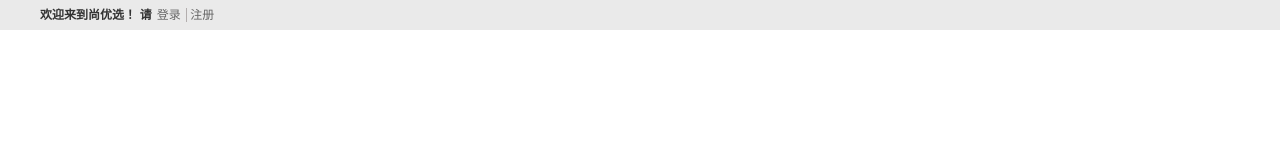
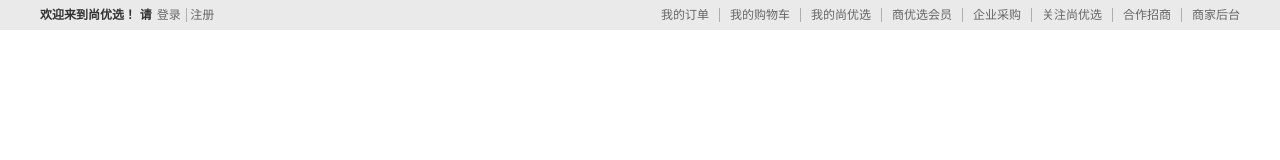
Before and after one commit to cocodx/perferred, a plain HTML site: page index.html in a window 1280 px wide. Drawn offline with Linux system fonts and the light colour scheme.

Commit message:
feature(perferred):列表布局搭建

```diff
--- a/css/index.less
+++ b/css/index.less
@@ -16,6 +16,7 @@
         .clearfix();
         //左侧
         .left{
+          float: left;
           h5{
             float: left;
             margin-right: 5px;
@@ -31,6 +32,24 @@
             }
           }
         }
+        //右侧
+        .right{
+          float: right;
+          nav{
+            font-size: 0;
+            a{
+              margin-left: 10px;
+              padding-right: 10px;
+              font-size: 12px;
+              border-right: 1px solid #b3aeae;
+              &:last-child{
+                border: none;
+                margin-right: 0;
+                padding-right: 0;
+              }
+            }
+          }
+        }
       }
     }
   }
--- a/index.html
+++ b/index.html
@@ -26,7 +26,18 @@
                         </p>
                     </div>
                     <!--右侧-->
-                    <div class="right"></div>
+                    <div class="right">
+                        <nav>
+                            <a href="#">我的订单</a>
+                            <a href="#">我的购物车</a>
+                            <a href="#">我的尚优选</a>
+                            <a href="#">商优选会员</a>
+                            <a href="#">企业采购</a>
+                            <a href="#">关注尚优选</a>
+                            <a href="#">合作招商</a>
+                            <a href="#">商家后台</a>
+                        </nav>
+                    </div>
                 </div>
             </div>
         </header>
```
Also changed, not shown: css/index.css, 1 other file.
